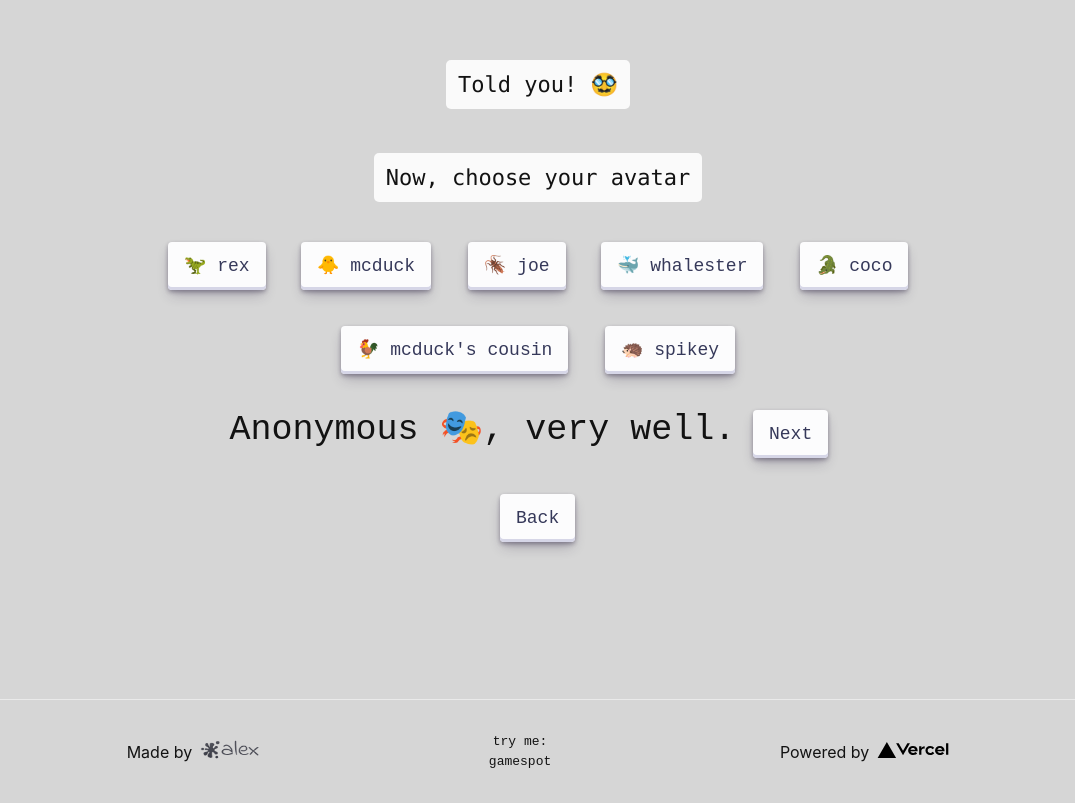
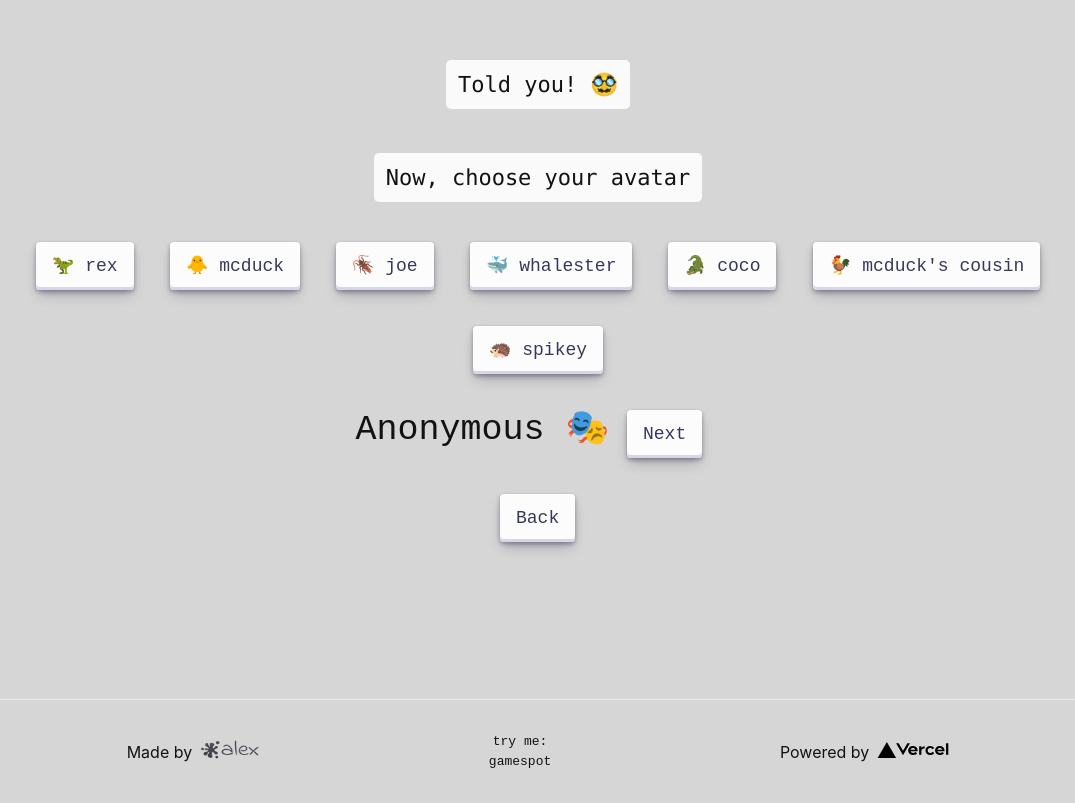
Before and after one commit to Baleksas/Chatbot, a Next.js app: page /game in a window 1280 px wide. Shown: the part 101-904 px from the top of the page, without its empty margins (102-1177 px from the left). Built offline with nearby package versions, Linux system fonts and the light colour scheme.

Commit message:
Feat: implement usecontext hook to store and change nickname;

```diff
--- a/app/game/page.tsx
+++ b/app/game/page.tsx
@@ -1,15 +1,70 @@
 "use client";
-import Link from "next/link";
-import React, { useEffect, useState } from "react";
+import NextLink from "next/link";
+
+import React from "react";
 import AvatarsSelection from "../../components/AvatarsSelection";
 import ToolTip from "../../components/ToolTip";
 import styles from "../../styles/Home.module.css";
-import Stage from "./stage";
+import { useState, useContext } from "react";
+import { useAppContext } from "../../context/context";
 
 export default function Game() {
+  const [nickname, setNickname] = useAppContext();
+
   return (
     <div className={styles.container}>
-      <Stage />
+      <main className={styles.main}>
+        <code className={styles.code}>Told you! 🥸</code>
+        <code className={styles.code}>
+          <ToolTip title="Now, choose your avatar">
+            You can use{" "}
+            <button
+              className={`${styles.buttonKeyboard} ${styles.tooltipBtn}`}
+              role="button"
+            >
+              Tab
+            </button>{" "}
+            ,
+            <button
+              className={`${styles.buttonKeyboard} ${styles.tooltipBtn}`}
+              role="button"
+            >
+              Shift
+            </button>{" "}
+            +
+            <button
+              className={`${styles.buttonKeyboard} ${styles.tooltipBtn}`}
+              role="button"
+            >
+              Tab
+            </button>{" "}
+            and{" "}
+            <button
+              className={`${styles.buttonKeyboard} ${styles.tooltipBtn}`}
+              role="button"
+            >
+              Space
+            </button>{" "}
+            to navigate in a more special way!
+          </ToolTip>
+        </code>
+        <AvatarsSelection setAvatarSelected={setNickname} />
+        {nickname && (
+          <code
+            style={{
+              fontSize: "35px",
+            }}
+          >
+            {nickname}
+            <NextLink href="/game/start" className={styles.buttonKeyboard}>
+              Next
+            </NextLink>
+          </code>
+        )}
+        <NextLink href="/">
+          <button className={styles.buttonKeyboard}>Back</button>
+        </NextLink>
+      </main>
     </div>
   );
 }
--- a/app/game/stage.tsx
+++ /dev/null
@@ -1,70 +0,0 @@
-"use client";
-import Link from "next/link";
-import React from "react";
-import AvatarsSelection from "../../components/AvatarsSelection";
-import ToolTip from "../../components/ToolTip";
-import styles from "../../styles/Home.module.css";
-import { useState } from "react";
-
-export default function Stage() {
-  const [avatarSelected, setAvatarSelected] = useState("Anonymous 🎭");
-
-  return (
-    <div className={styles.container}>
-      <main className={styles.main}>
-        <code className={styles.code}>Told you! 🥸</code>
-        <code className={styles.code}>
-          <ToolTip title="Now, choose your avatar">
-            You can use{" "}
-            <button
-              className={`${styles.buttonKeyboard} ${styles.tooltipBtn}`}
-              role="button"
-            >
-              Tab
-            </button>{" "}
-            ,
-            <button
-              className={`${styles.buttonKeyboard} ${styles.tooltipBtn}`}
-              role="button"
-            >
-              Shift
-            </button>{" "}
-            +
-            <button
-              className={`${styles.buttonKeyboard} ${styles.tooltipBtn}`}
-              role="button"
-            >
-              Tab
-            </button>{" "}
-            and{" "}
-            <button
-              className={`${styles.buttonKeyboard} ${styles.tooltipBtn}`}
-              role="button"
-            >
-              Space
-            </button>{" "}
-            to navigate in a more special way!
-          </ToolTip>
-        </code>
-        <AvatarsSelection setAvatarSelected={setAvatarSelected} />
-        {avatarSelected && (
-          <code
-            style={{
-              fontSize: "35px",
-            }}
-          >
-            {avatarSelected}, very well.
-            <Link href="/game/start" className={styles.buttonKeyboard}>
-              Next
-            </Link>
-          </code>
-        )}
-        <Link href="/">
-          <button className={styles.buttonKeyboard} role="button">
-            Back
-          </button>
-        </Link>
-      </main>
-    </div>
-  );
-}
--- a/app/layout.tsx
+++ b/app/layout.tsx
@@ -2,6 +2,7 @@ import type { AppProps } from "next/app";
 import Footer from "../components/Footer";
 import "../styles/globals.css";
 import Header from "../components/Header";
+import ContextProvider from "../context/provider";
 
 export default function RootLayout({
   children,
@@ -12,7 +13,7 @@ export default function RootLayout({
     <html>
       <body>
         {/* <Header /> */}
-        {children}
+        <ContextProvider>{children}</ContextProvider>
         <Footer />
       </body>
     </html>
--- /dev/null
+++ b/context/context.tsx
@@ -0,0 +1,21 @@
+import { createContext, useContext, useReducer, useState } from "react";
+
+const AppContext = createContext(null as any);
+
+export function Provider({ children }: any) {
+  const [nickname, setNickname] = useState("Anonymous 🎭");
+
+  const changeNickname = (newNickname: string) => {
+    setNickname(newNickname);
+  };
+
+  return (
+    <AppContext.Provider value={[nickname, changeNickname]}>
+      {children}
+    </AppContext.Provider>
+  );
+}
+
+export function useAppContext() {
+  return useContext(AppContext);
+}
--- /dev/null
+++ b/context/provider.tsx
@@ -0,0 +1,10 @@
+"use client";
+
+import React, { ReactNode, useState } from "react";
+import { Provider } from "./context";
+
+const AppWrapper = ({ children }: any) => {
+  return <Provider>{children}</Provider>;
+};
+
+export default AppWrapper;
--- a/package.json
+++ b/package.json
@@ -9,6 +9,9 @@
     "lint": "next lint"
   },
   "dependencies": {
+    "@emotion/react": "^11.10.6",
+    "@emotion/styled": "^11.10.6",
+    "@mui/material": "^5.11.16",
     "@next/font": "^13.0.2",
     "@types/node": "18.11.9",
     "@types/react": "18.0.25",
```
Also changed, not shown: app/page.tsx (+5 -3 lines), components/Rules.tsx (added, +18 -0 lines), 1 other file (tests, documents, lock files or other folders).
